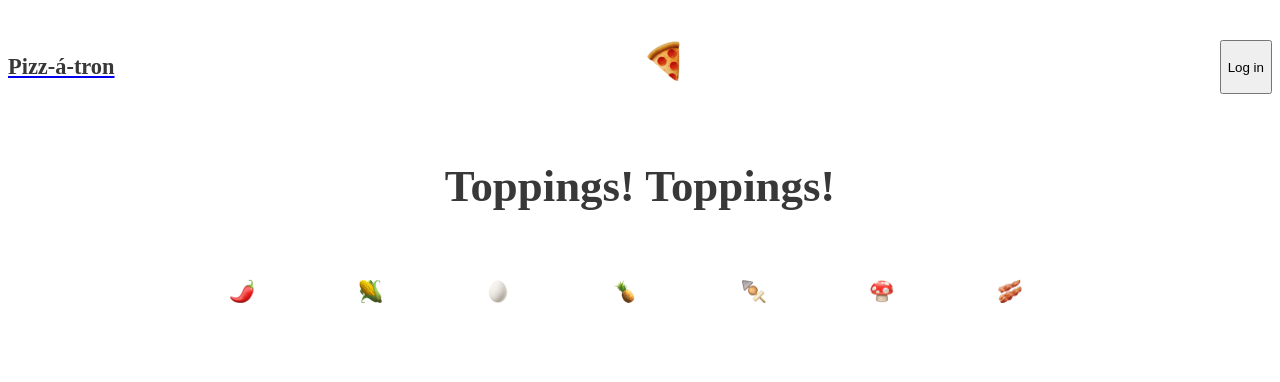
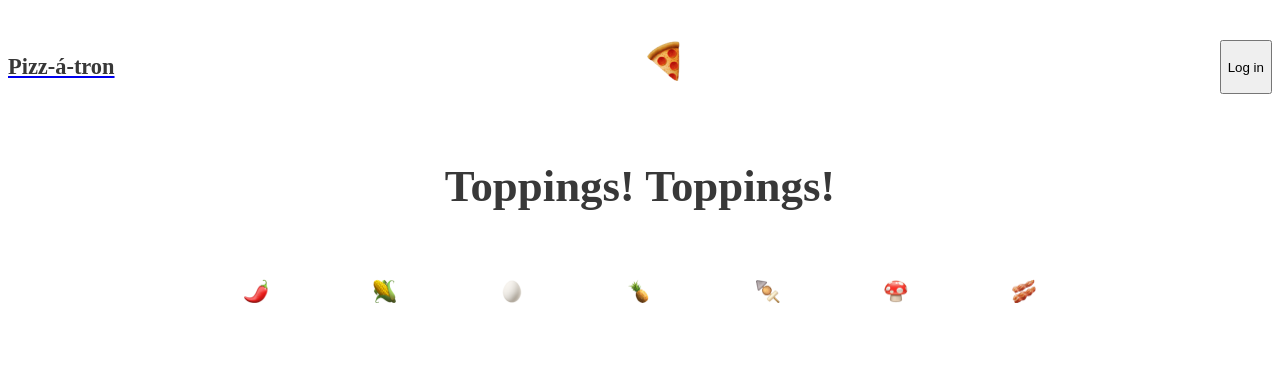
Before and after one commit to Markuss95/Pizza-a-Tron, a Gatsby site: page /configurator in a window 1280 px wide. Built offline with nearby package versions, Linux system fonts and the light colour scheme; Gatsby itself is replaced by a stand-in of ours.

Commit message:
CSS fix to Toppings

```diff
--- a/gatsby-config.js
+++ b/gatsby-config.js
@@ -10,6 +10,7 @@ module.exports = {
     `gatsby-plugin-image`,
     `gatsby-plugin-styled-components`,
     `gatsby-plugin-sharp`,
+    `babel-plugin-styled-components`,
     `gatsby-transformer-sharp`, // Needed for dynamic images
   ],
   flags: {
--- a/src/components/Toppings.tsx
+++ b/src/components/Toppings.tsx
@@ -71,6 +71,8 @@ const Wrapper = styled.div`
   }
   .topping-background {
     position: relative;
+    display: flex;
+    justify-content: center;
     margin-left: 1rem;
     width: 7rem;
     height: 7.5rem;
@@ -85,7 +87,7 @@ const Wrapper = styled.div`
     justify-content: center;
     align-items: center;
     position: absolute;
-    margin-left: 0.6rem;
+
     height: 4rem;
     width: 4rem;
     background-color: white;
```
